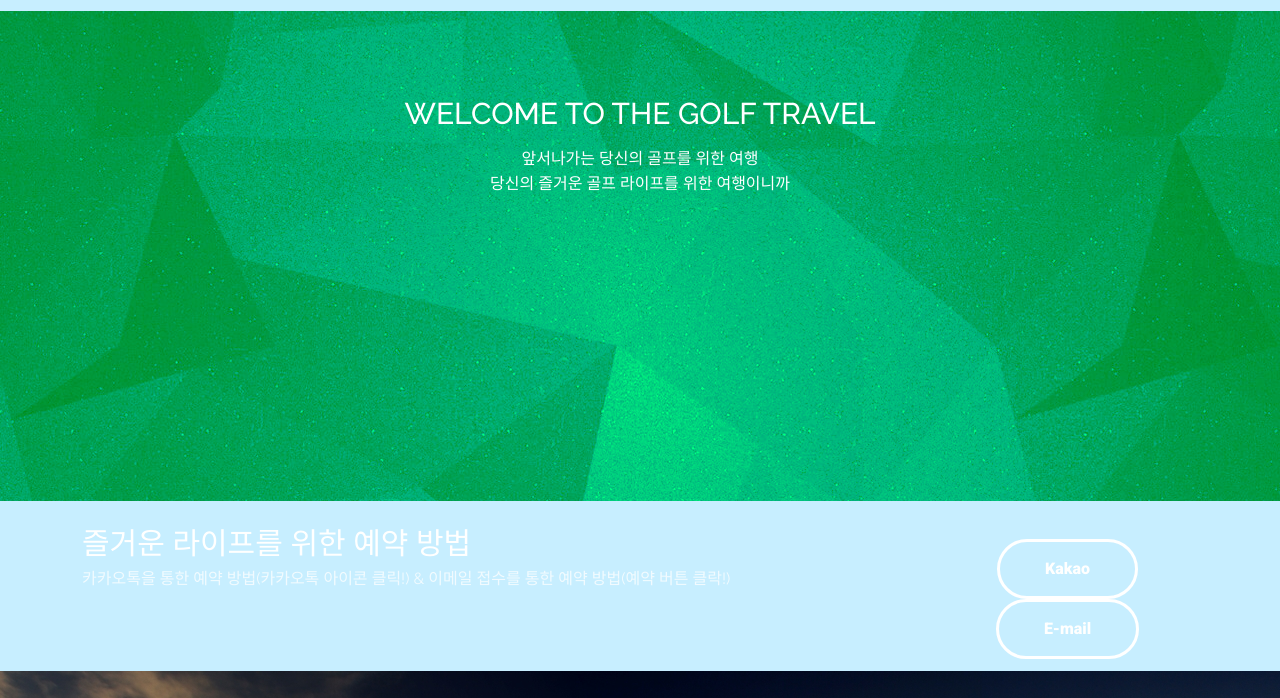
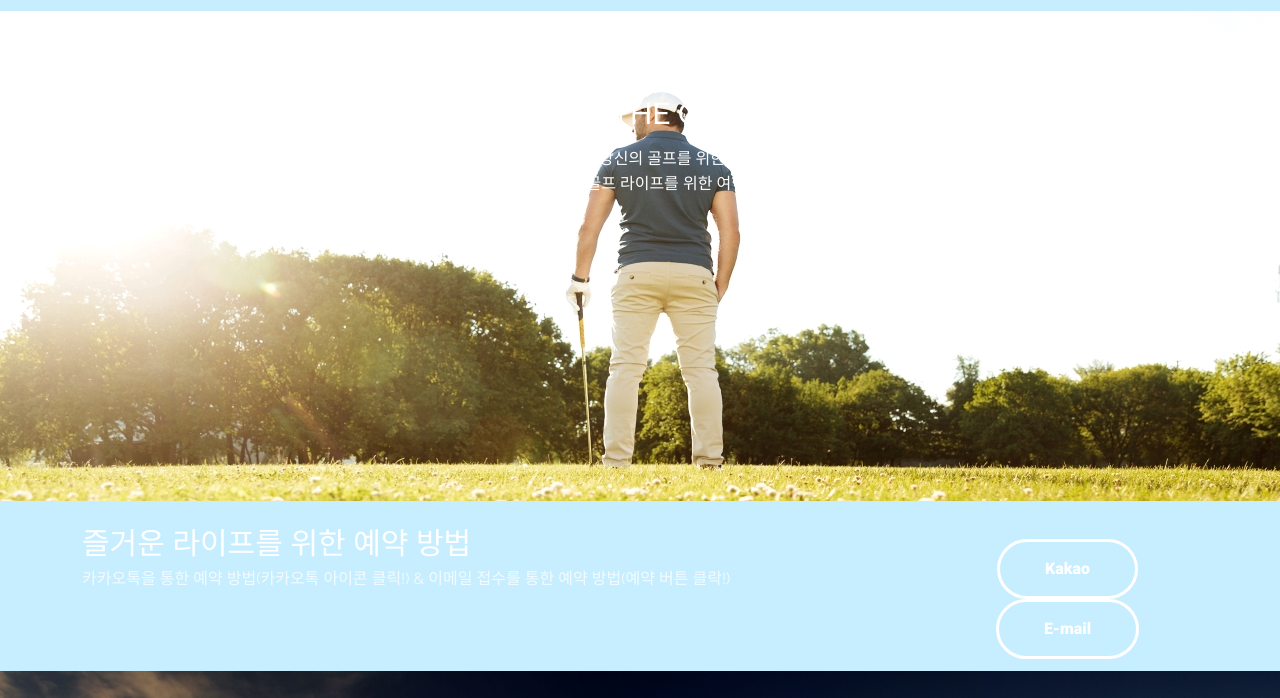
Before and after one commit to scalar-yh/project-cafe, a plain HTML site: page index.html in a window 1280 px wide. Shown: the part 859-1557 px from the top of the page. Drawn offline with Linux system fonts and the light colour scheme.

Commit message:
commit-remas

```diff
--- a/assets/css/style.css
+++ b/assets/css/style.css
@@ -491,7 +491,7 @@ a:hover {
   height: 490px;
   overflow: hidden;
   padding-top: 85px;
-  background: url("../img/parallax-bg.jpg") center top no-repeat;
+  background: url("../img/golf-pic.jpg") center top no-repeat;
 }
 .welcome h2 {
   text-transform: uppercase;
```
Also changed, not shown: assets/img/golf-pic.jpg (added).
